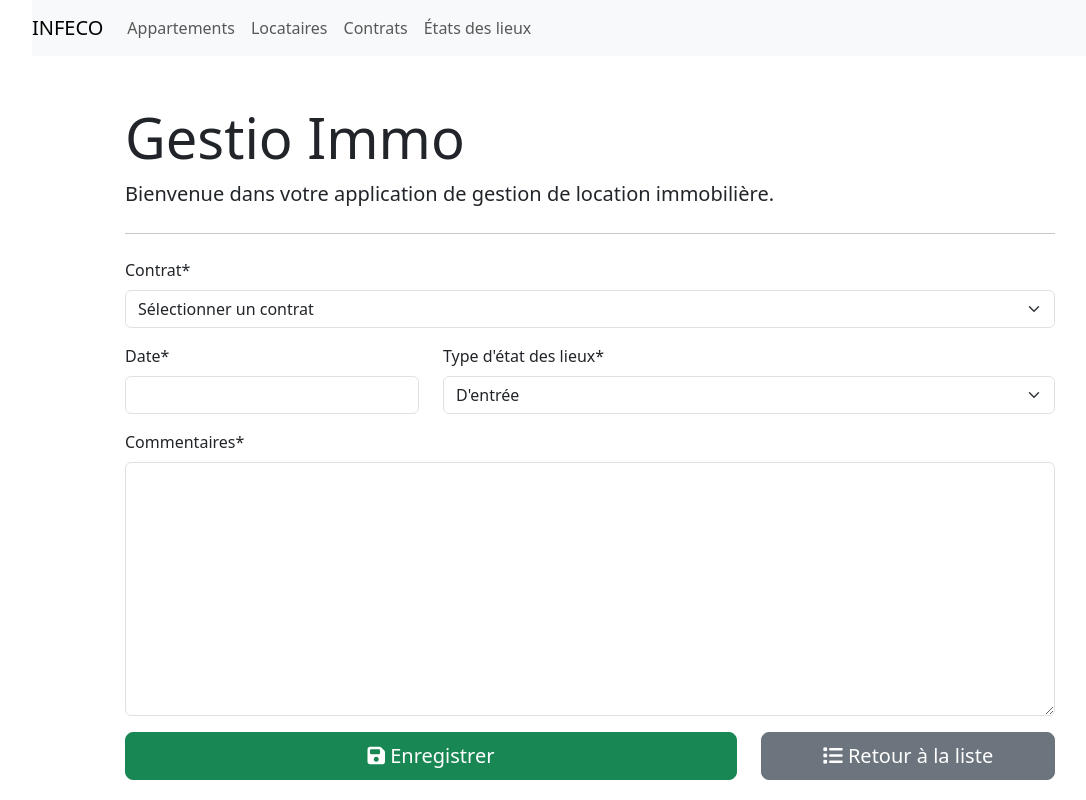
After one commit to luciepellier/app_immo, a Django app: page /itemslist/ in a window 1280 px wide. The commit adds this page. Shown: the whole page, without its empty margins (50-1136 px from the left). Run offline with Django 4.2, Linux system fonts and the light colour scheme; data that the repository does not hold is empty; some libraries are stand-ins or nearby versions.

Commit message:
add edit delete items list for a contract

```diff
--- a/project_immo/gestion_immo/forms.py
+++ b/project_immo/gestion_immo/forms.py
@@ -1,5 +1,5 @@
 from django import forms
-from .models import Apartment, Occupant, Contract
+from .models import Apartment, Occupant, Contract, ItemsList
 
 class ApartmentForm(forms.ModelForm):
     class Meta:
@@ -18,8 +18,6 @@ class ApartmentForm(forms.ModelForm):
     def __init__(self, *args, **kwargs):
         super(ApartmentForm, self).__init__(*args, **kwargs)
         self.fields['address_complement'].required = False
-
-
 
 class OccupantForm(forms.ModelForm):
 
@@ -48,3 +46,19 @@ class ContractForm(forms.ModelForm):
         super(ContractForm,self).__init__(*args, **kwargs)
         self.fields['apartment'].empty_label = 'Sélectionner un appartement'
         self.fields['occupant'].empty_label = 'Sélectionner un locataire'
+
+class ItemsListForm(forms.ModelForm):
+
+    class Meta:
+        model = ItemsList
+        fields = ('contract','date','list_type', 'comments')
+        labels = {
+            'contract' : 'Contrat',
+            'date' : 'Date',
+            'list_type' : 'Type d\'état des lieux',
+            'comments' : 'Commentaires',
+        }
+
+    def __init__(self, *args, **kwargs):
+        super(ItemsListForm,self).__init__(*args, **kwargs)
+        self.fields['contract'].empty_label = 'Sélectionner un contrat'
--- a/project_immo/gestion_immo/models.py
+++ b/project_immo/gestion_immo/models.py
@@ -34,11 +34,11 @@ class Contract(models.Model):
 
 class ItemsList(models.Model):
     contract = models.ForeignKey(Contract, on_delete=models.CASCADE)
-    date = models.DateField()
+    date = models.DateField(blank=False)
     class ListType(models.TextChoices):
-        ENTRY = 'Entry', _('Entry Items List')
-        EXIT = 'Exit', _('Exit Items List')
-    list_type = models.CharField(max_length=5, choices=ListType.choices, default=ListType.ENTRY, null=False)
+        ENTRÉE = 'Entrée', _('D\'entrée')
+        SORTIE = 'Sortie', _('De sortie')
+    list_type = models.CharField(max_length=6, choices=ListType.choices, default=ListType.ENTRÉE, null=False)
     comments = models.TextField()
 
 class Payment(models.Model):
--- a/project_immo/gestion_immo/templates/apartment_management/base.html
+++ b/project_immo/gestion_immo/templates/apartment_management/base.html
@@ -26,6 +26,9 @@
                     <li class="nav-item">
                     <a class="nav-link" href="{% url 'contract_list' %}">Contrats</a>
                     </li>
+                    <li class="nav-item">
+                    <a class="nav-link" href="{% url 'itemslist_list' %}">États des lieux</a>
+                    </li>
                 </ul>
             </div>
         </nav>
--- /dev/null
+++ b/project_immo/gestion_immo/templates/itemslist_management/itemslist_form.html
@@ -0,0 +1,28 @@
+{% extends 'apartment_management/base.html' %}
+{% load crispy_forms_tags %}
+
+{% block content %}
+<form action="" method="post" autocomplete="off">
+    {% csrf_token %}
+    {{form.contract|as_crispy_field}}
+    <div class="row">
+        <div class="col-md-4">
+            {{form.date|as_crispy_field}}
+        </div>
+        <div class="col-md-8">
+            {{form.list_type|as_crispy_field}}
+        </div>
+    </div>
+    {{form.comments|as_crispy_field}}
+    <div class="row">
+        <div class="col-md-8 d-grid gap-2">
+            <button type="submit" class="btn btn-success btn-lg"><i class="fa-solid fa-floppy-disk"></i> </i>Enregistrer</button>
+        </div>
+        <div class="col-md-4 d-grid gap-2">
+            <a href="{% url 'itemslist_list' %}" class="btn btn-secondary btn-lg">
+                <i class="fas fa-list"></i> Retour à la liste
+            </a>
+        </div>
+    </div>
+</form>
+{% endblock content %}
--- a/project_immo/gestion_immo/urls.py
+++ b/project_immo/gestion_immo/urls.py
@@ -26,4 +26,9 @@ urlpatterns = [
     path('contract/delete/<int:id>/', views.contract_delete, name='contract_delete'),
     # get request to get & display all the occupant in a list
     path('contract/list/', views.contract_list, name='contract_list'),
+    # routes for items list
+    path('itemslist/', views.itemslist_form, name='itemslist_insert'),
+    path('itemslist/<int:id>/', views.itemslist_form, name='itemslist_update'),
+    path('itemslist/delete/<int:id>/', views.itemslist_delete, name='itemslist_delete'),
+    path('itemslist/list/', views.itemslist_list, name='itemslist_list'),
 ]
--- a/project_immo/gestion_immo/views.py
+++ b/project_immo/gestion_immo/views.py
@@ -1,6 +1,6 @@
 from django.shortcuts import render, redirect
-from .forms import ApartmentForm, OccupantForm, ContractForm
-from .models import Apartment, Occupant, Contract
+from .forms import ApartmentForm, OccupantForm, ContractForm, ItemsListForm
+from .models import Apartment, Occupant, Contract, ItemsList
 
 # Create your views here.
 
@@ -114,3 +114,40 @@ def contract_delete(request,id):
     contract = Contract.objects.get(pk=id)
     contract.delete()
     return redirect('/contract/list')
+
+# Functions to get a list and add, edit and remove an ItemsList linked to a Contract
+
+def itemslist_list(request):
+    context = {'itemslist_list' : ItemsList.objects.all()}
+    return render(request, 'itemslist_management/itemslist_list.html', context)
+
+def itemslist_form(request, id=0):
+    # manage get request
+    if request.method == 'GET':
+        if id == 0:
+            form = ItemsListForm()
+        else:
+            #filter by id
+            itemslist = ItemsList.objects.get(pk=id)
+            # return the form object
+            form = ItemsListForm(instance = itemslist)
+        return render(request, 'itemslist_management/itemslist_form.html', {'form':form})
+    # manage post request
+    else:
+        # if id is 0 a new occupant is created
+        if id == 0:
+            form = ItemsListForm(request.POST)
+        # otherwise the occupant info is updated
+        else:
+            itemslist = ItemsList.objects.get(pk=id)
+            form = ItemsListForm(request.POST, instance = itemslist)
+        # if the validation is ok then save to db
+        if form.is_valid():
+            form.save()
+        # redirect to the list to check
+        return redirect('/itemslist/list')
+
+def itemslist_delete(request,id):
+    itemslist = ItemsList.objects.get(pk=id)
+    itemslist.delete()
+    return redirect('/itemslist/list')
--- a/project_immo/project_immo/appStructure.txt
+++ b/project_immo/project_immo/appStructure.txt
@@ -9,6 +9,12 @@
 |   |  |  |--base.html
 |   |  |  |--apartment_form.html
 |   |  |  |--apartment_list.html
+|   |  |--● contract_management
+|   |  |  |--contract_form.html
+|   |  |  |--contract_list.html
+|   |  |--● itemslist_management
+|   |  |  |--itemslist_form.html
+|   |  |  |--itemslist_list.html
 |   |  |--● occupant_management
 |   |  |  |--occupant_form.html
 |   |  |  |--occupant_list.html
```
Also changed, not shown: project_immo/gestion_immo/templates/itemslist_management/itemslist_list.html (added, +43 -0 lines), project_immo/gestion_immo/migrations/0013_alter_itemslist_list_type.py (added).
